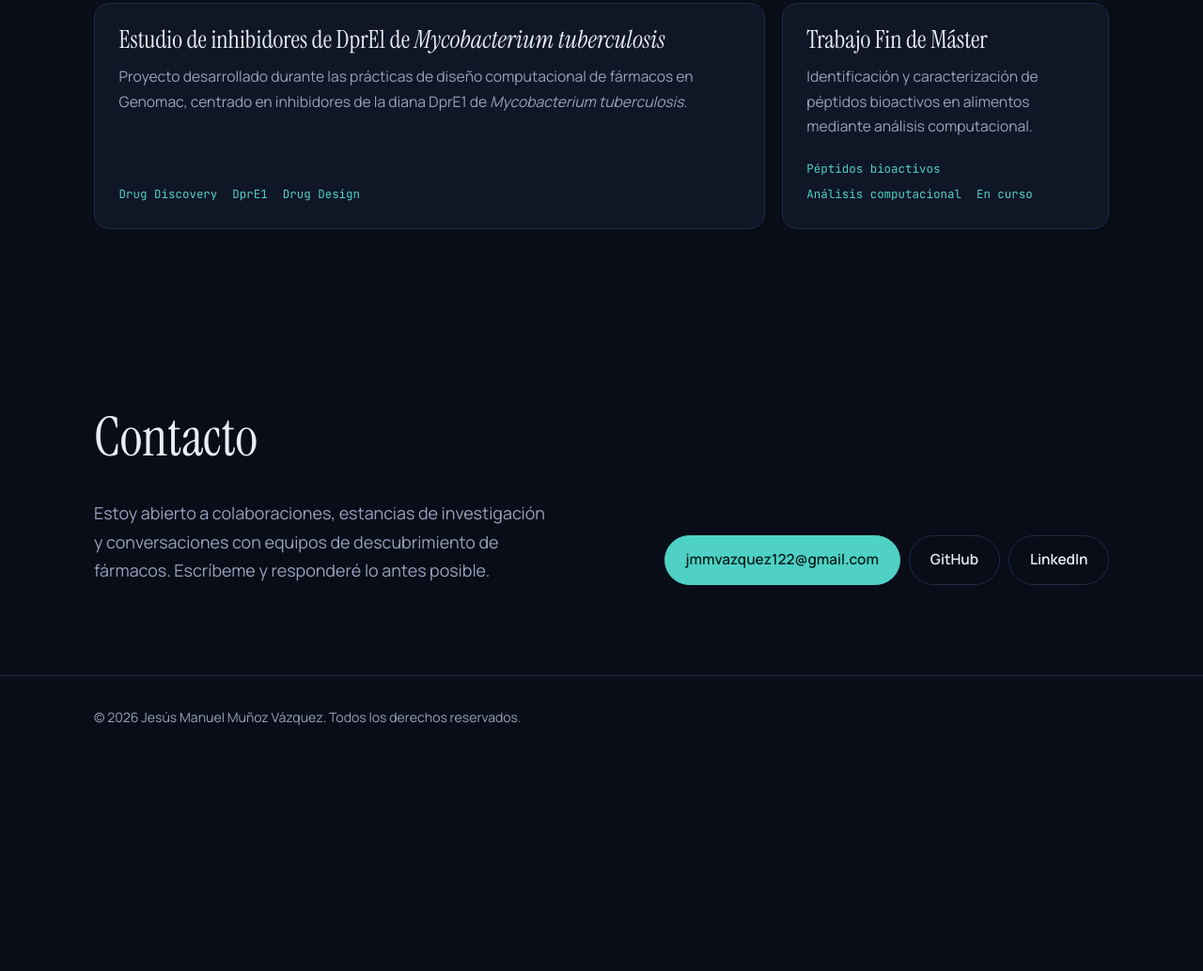
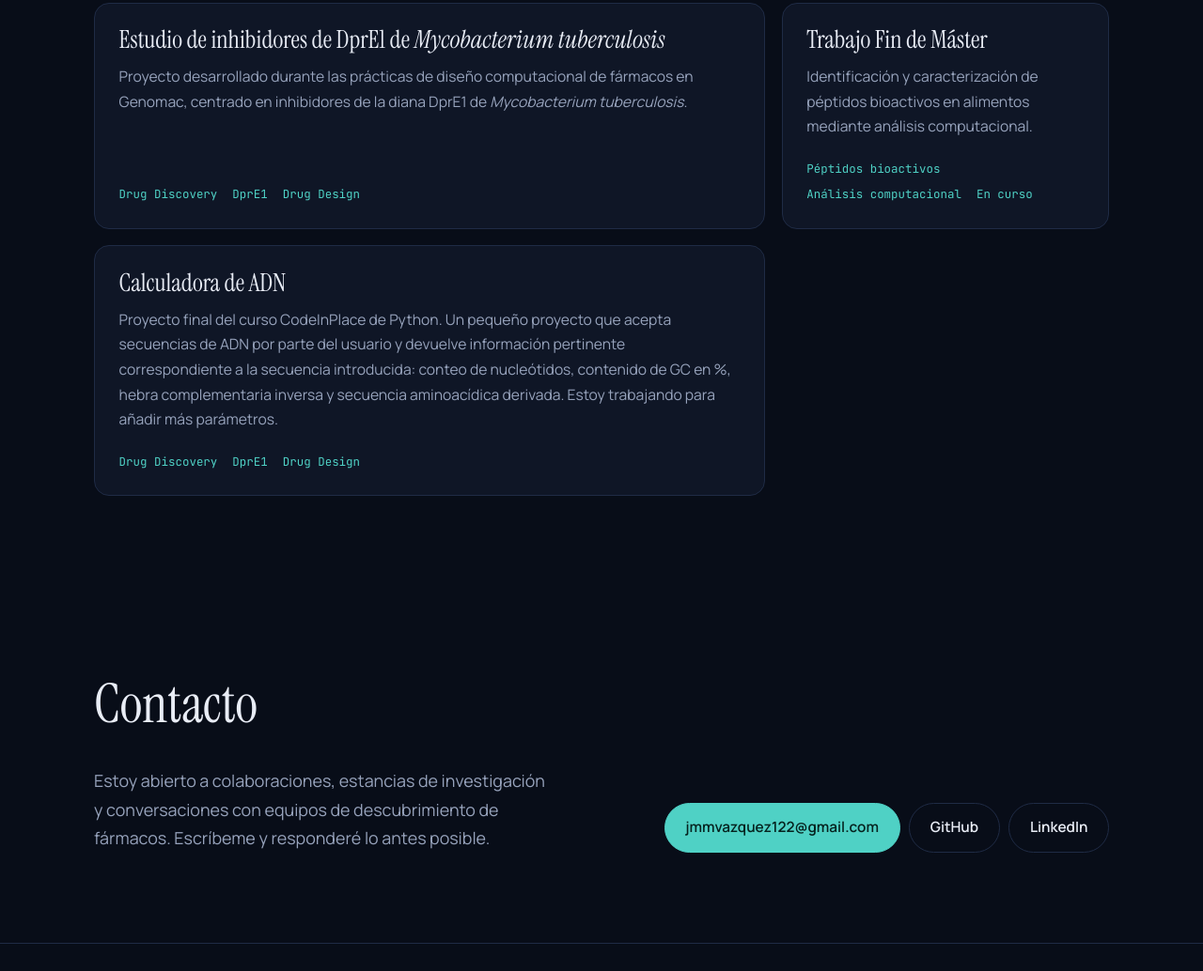
Before and after one commit to jmunoz-R/Portfolio-Web, a plain HTML site: page index.html in a window 1280 px wide. Shown: the part 5215-6249 px from the top of the page at 94% size. Before the commit the page ends 6030 px from the top, so only its background shows below. Drawn offline with Linux system fonts and the light colour scheme.

Commit message:
DNA calculator addition to projects.html

```diff
--- a/index.html
+++ b/index.html
@@ -384,7 +384,7 @@ footer{padding:2rem 0 2.5rem;color:var(--muted);font-size:.88rem;border-top:1px
               <li data-en="Spectrophotometry">Espectrofotometría</li>
             </ul>
           </div>
-          <!-- Datos destacados (si cambias un número, cámbialo en español y en data-en) -->
+          <!-- Datos destacados -->
           <ul class="res">
             <li data-en="<strong>8</strong>genes analysed"><strong>8</strong>genes analizados</li>
             <li data-en="<strong>&gt;300</strong>seedlings grown"><strong>&gt;300</strong>plántulas cultivadas</li>
@@ -408,6 +408,16 @@ footer{padding:2rem 0 2.5rem;color:var(--muted);font-size:.88rem;border-top:1px
             <li data-en="Bioactive peptides">Péptidos bioactivos</li>
             <li data-en="Computational analysis">Análisis computacional</li>
             <li data-en="In progress">En curso</li>
+          </ul>
+        </article>
+       </article>
+        <article class="card mid">
+          <h3 data-en="DNA calculator">Calculadora de ADN</h3>
+          <p data-en="Final project from the CodeInPlace Python Course. A small project accepting DNA sequence inputs from the user and returning pertinent information corresponding to the input: nucleotide count, % GC content, reverse complementary strand and derived aminoacid sequence. Working on more parameters.">Proyecto final del curso CodeInPlace de Python. Un pequeño proyecto que acepta secuencias de ADN por parte del usuario y devuelve información pertinente correspondiente a la secuencia introducida: conteo de nucleótidos, contenido de GC en %, hebra complementaria inversa y secuencia aminoacídica derivada. Estoy trabajando para añadir más parámetros.</p>
+          <ul class="tags">
+            <li>Drug Discovery</li>
+            <li>DprE1</li>
+            <li>Drug Design</li>
           </ul>
         </article>
       </div>
```
